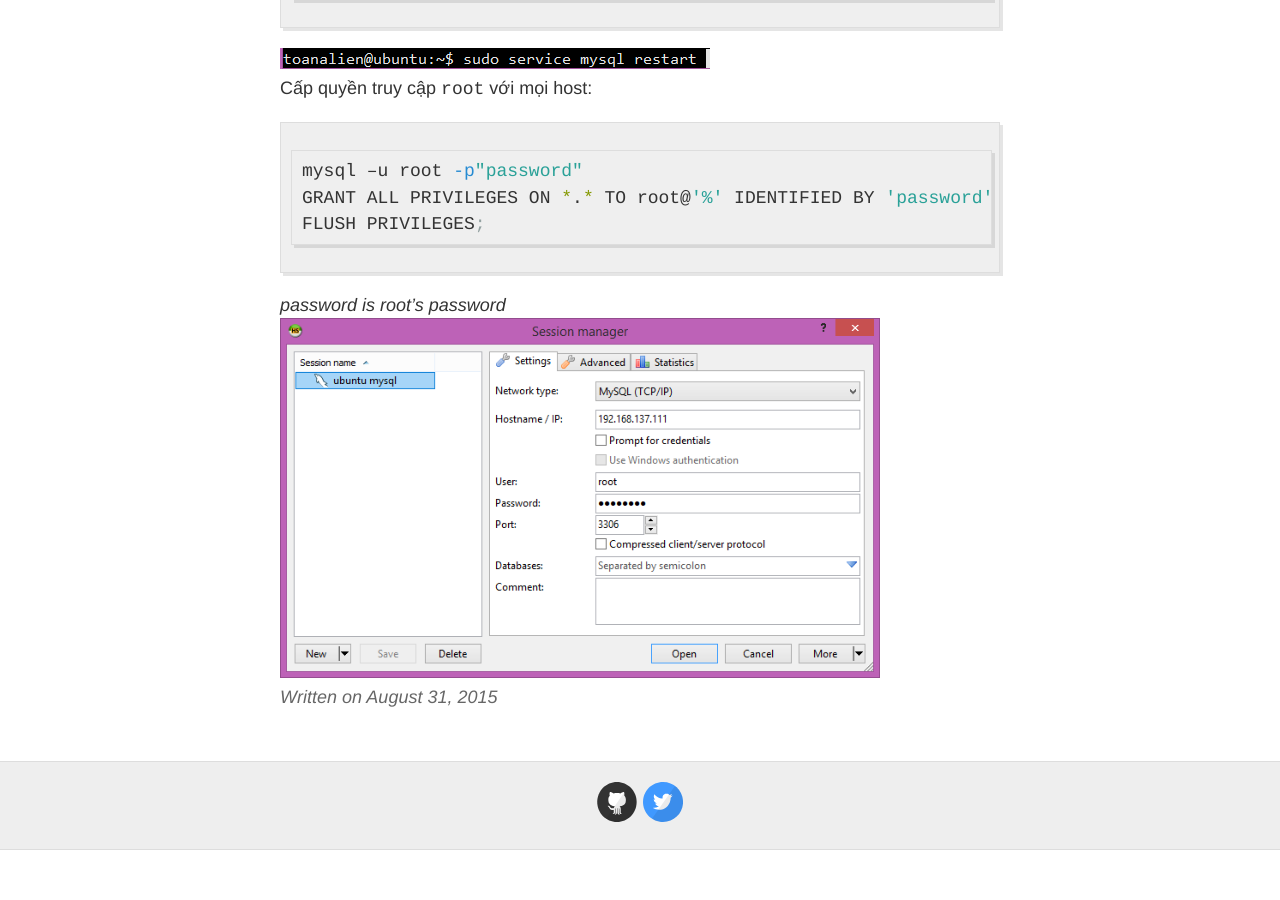
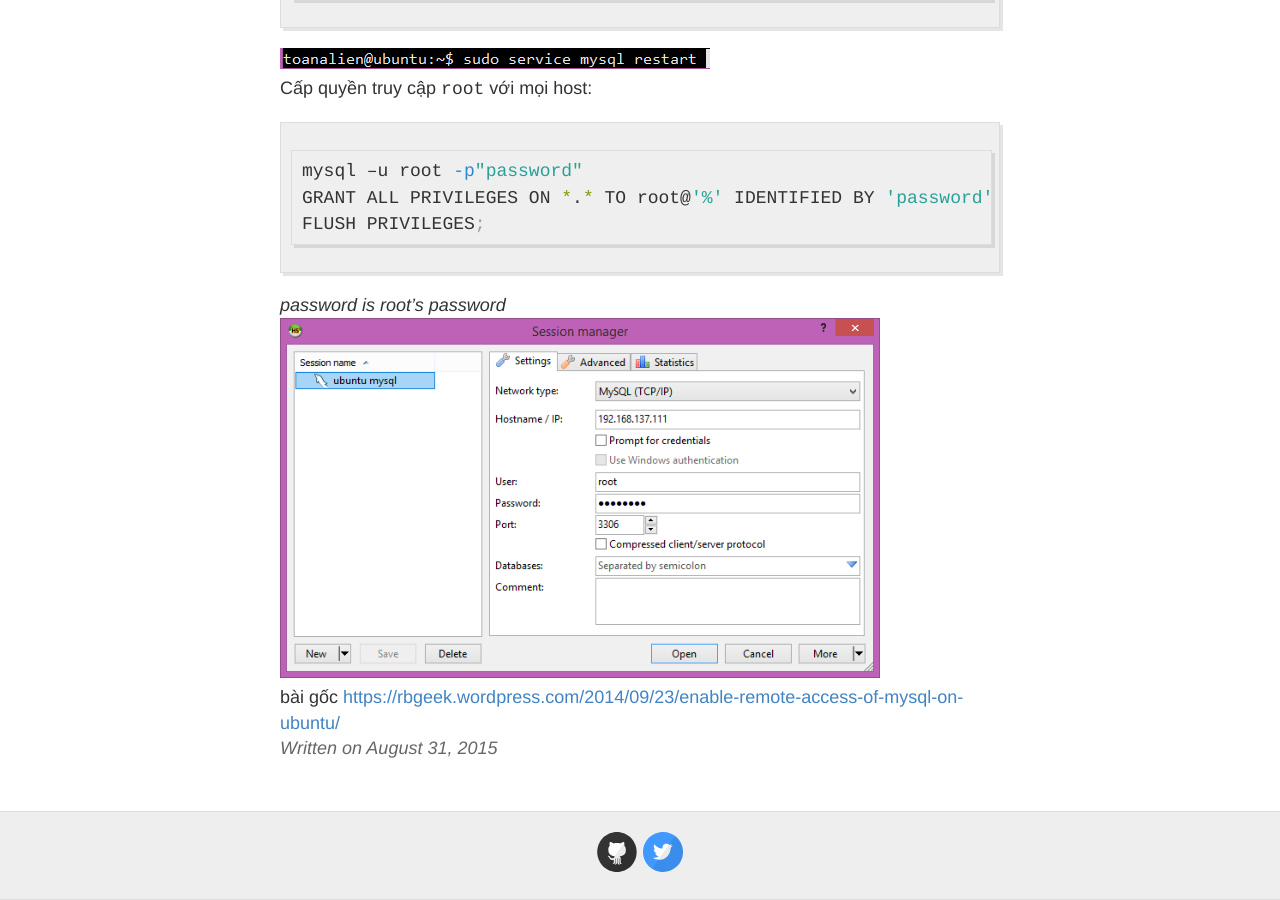
Before and after one commit to phongdpn1995/toanalien.github.io, a Jekyll site: the page built from _posts/2015-8-31-enable-remote-access-mysql-ubuntu.md, in a window 1280 px wide and 900 px high, scrolled down 811 px. Built offline with Jekyll 4.4.1, drawn with Linux system fonts in a browser that asks for light colours; Markdown is read by kramdown in place of the engine named in the settings; comment, search, counter and statistics services are not loaded; before the commit the page ends 1661 px from its top, so only the background shows below that.

Commit message:
update enabled remote access mysql

```diff
--- a/_posts/2015-8-31-enable-remote-access-mysql-ubuntu.md
+++ b/_posts/2015-8-31-enable-remote-access-mysql-ubuntu.md
@@ -31,3 +31,5 @@ FLUSH PRIVILEGES;
 *password is root's password*
 
 ![](/images/heidisql.png)
+
+bài gốc [https://rbgeek.wordpress.com/2014/09/23/enable-remote-access-of-mysql-on-ubuntu/](https://rbgeek.wordpress.com/2014/09/23/enable-remote-access-of-mysql-on-ubuntu/)
```
